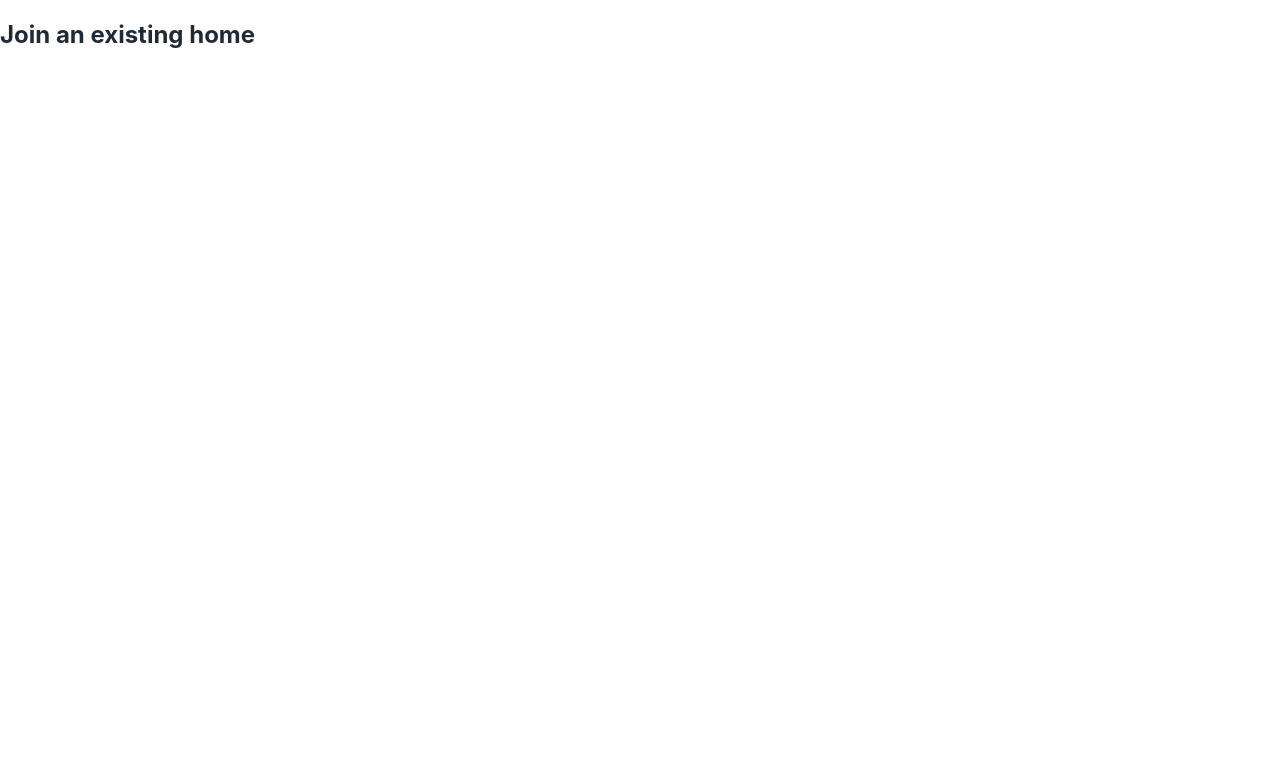
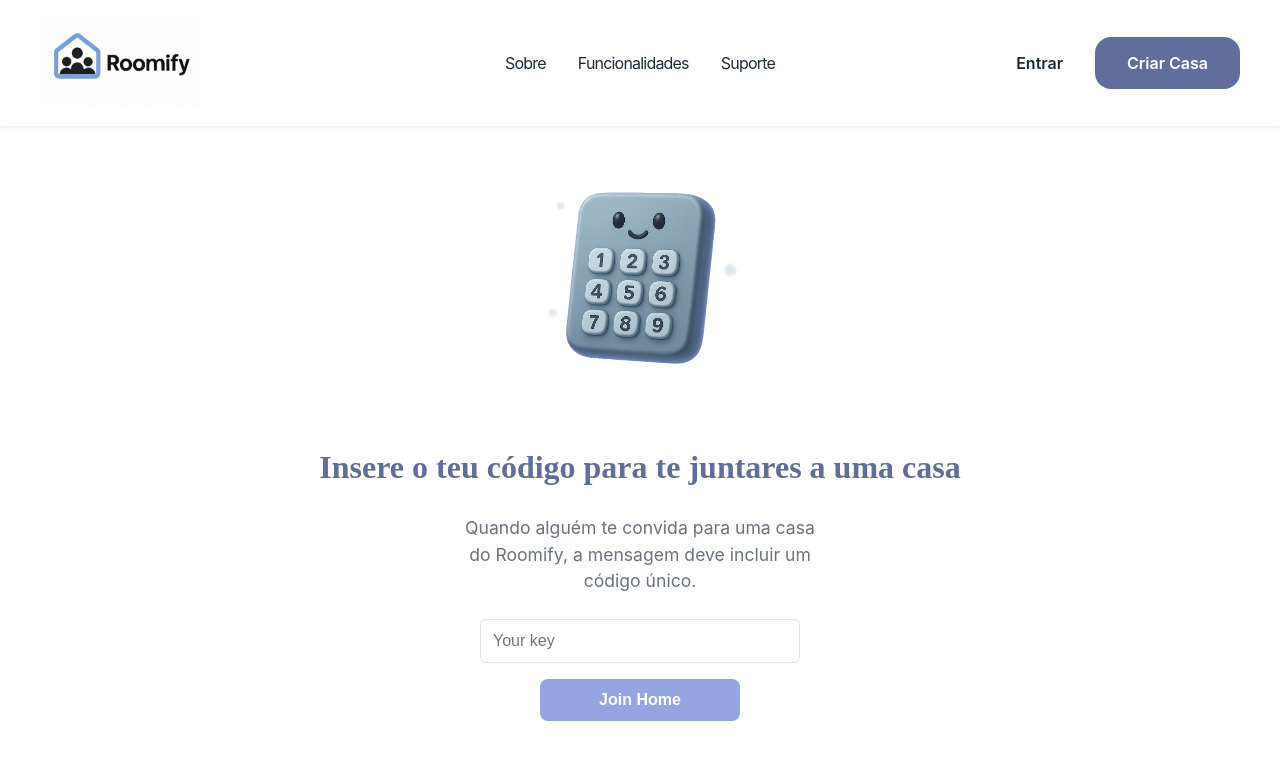
Before and after one commit to santyveloso/Roomify_V3, a React (Create React App) app in the folder frontend/: page /join-home in a window 1280 px wide. Shown: the top 760 px of the page. Built offline with nearby package versions, Linux system fonts and the light colour scheme.

Commit message:
botoes da landing page levam a pagina de Criar Casa e Juntar via codigo

```diff
--- a/frontend/src/App.js
+++ b/frontend/src/App.js
@@ -2,7 +2,6 @@ import React from 'react';
 import { BrowserRouter as Router, Routes, Route } from 'react-router-dom';
 import LandingPage from './pages/LandingPage';
 import Dashboard from './pages/Dashboard';
-import CreateOrJoin from "./pages/CreateOrJoin";
 import CreateHome from "./pages/CreateHome";
 import JoinHome from "./pages/JoinHome";
 import LoginPage from './pages/LoginPage';
@@ -14,8 +13,7 @@ function App() {
         /*
         //<Route path="/landingpage" element={<LandingPage />} />
         */
-          <Route path="/" element={<CreateHome />} />
-        <Route path="/create-or-join" element={<CreateOrJoin />} />
+        <Route path="/" element={<LandingPage />} />
         <Route path="/create-home" element={<CreateHome />} />
         <Route path="/join-home" element={<JoinHome />} />
         <Route path="/dashboard" element={<Dashboard />} />
--- /dev/null
+++ b/frontend/src/JoinHome.css
@@ -0,0 +1,63 @@
+.join-home-wrapper {
+    display: flex;
+    flex-direction: column;
+    align-items: center;
+    padding: 2rem 1rem;
+    margin-top: var(--navbar-height);        /* Espaço para a Navbar fixa */
+    min-height: calc(100vh - var(--navbar-height));
+    box-sizing: border-box;
+    background: var(--background-color);
+  }
+
+  .join-home-wrapper > * {
+    margin-top: calc(var(--navbar-height) - 20px);
+    margin-bottom: 1.5rem;                   /* Espaçamento padrão */
+  }
+
+  .join-home-img {
+    width: 300px;
+    max-width: 60%;
+    height: auto;
+  }
+
+  .join-home-title {
+    font-family: var(--font-primary);
+    font-size: 1.8rem;
+    text-align: center;
+  }
+
+  .join-home-sub {
+    font-size: 1rem;
+    color: var(--light-text);
+    max-width: 360px;
+    text-align: center;
+  }
+
+  .form-input {
+    width: 100%;
+    max-width: 320px;
+    padding: 0.75rem;
+    font-size: 1rem;
+    border: 1px solid var(--border-color);
+    border-radius: 0.375rem;
+    box-sizing: border-box;
+  }
+
+  .primary-btn {
+    width: 100%;
+    max-width: 200px;
+    padding: 0.75rem;
+    font-size: 1rem;
+    border-radius: 0.5rem;
+    margin-top: 1rem;
+  }
+
+  .info-box {
+    max-width: 360px;
+    padding: 1rem;
+    background: var(--light-background);
+    border-radius: 0.5rem;
+    color: var(--text-color);
+    line-height: 1.5;
+    text-align: left;
+  }
--- a/frontend/src/components/HouseSwitcher.css
+++ /dev/null
@@ -1,27 +0,0 @@
-.house-switcher {
-    width: 100%;
-    max-width: 500px;
-    margin: 0 auto;
-  }
-
-  .switcher-buttons {
-    display: flex;
-    justify-content: space-between;
-    margin-bottom: 16px;
-  }
-
-  .switcher-buttons button {
-    flex: 1;
-    padding: 12px;
-    font-weight: bold;
-    border: none;
-    cursor: pointer;
-    background-color: #eee;
-    transition: background 0.3s;
-  }
-
-  .switcher-buttons button.active {
-    background-color: #b39ced;
-    color: white;
-    border-radius: 8px;
-  }
--- a/frontend/src/components/HouseSwitcher.jsx
+++ /dev/null
@@ -1,31 +0,0 @@
-import { useState } from "react";
-import CreateHome from "../pages/CreateHome";
-import JoinHome from "../pages/JoinHome";
-import './HouseSwitcher.css';
-
-export default function HouseSwitcher() {
-  const [activeTab, setActiveTab] = useState("criar");
-
-  return (
-    <div className="house-switcher">
-      <div className="switcher-buttons">
-        <button
-          className={activeTab === "criar" ? "active" : ""}
-          onClick={() => setActiveTab("criar")}
-        >
-          Criar Casa
-        </button>
-        <button
-          className={activeTab === "juntar" ? "active" : ""}
-          onClick={() => setActiveTab("juntar")}
-        >
-          Juntar Casa
-        </button>
-      </div>
-
-      <div className="form-container">
-        {activeTab === "criar" ? <CreateHome /> : <JoinHome  />}
-      </div>
-    </div>
-  );
-}
--- a/frontend/src/components/Navbar.jsx
+++ b/frontend/src/components/Navbar.jsx
@@ -40,18 +40,18 @@ export default function Navbar() {
         {/* Ações */}
         <div className="navbar-actions">
           <Link
-            to="/login"
+            to="/join-home"
             className="sign-in-button"
             scroll={el => el.scrollIntoView({ behavior: 'smooth' })}
           >
             Entrar
           </Link>
           <Link
-            to="/register"
+            to="/create-home"
             className="navbar-cta-button"
             scroll={el => el.scrollIntoView({ behavior: 'smooth' })}
           >
-            Começar
+            Criar Casa
           </Link>
         </div>
       </div>
--- a/frontend/src/pages/CreateOrJoin.jsx
+++ /dev/null
@@ -1,11 +0,0 @@
-import React from "react";
-import HouseSwitcher from "../components/HouseSwitcher";
-
-export default function CreateOrJoin() {
-  return (
-    <div className="create-or-join-wrapper">
-      <h1 className="create-or-join-title">Gerir Casa</h1>
-      <HouseSwitcher />
-    </div>
-  );
-}
--- a/frontend/src/pages/JoinHome.jsx
+++ b/frontend/src/pages/JoinHome.jsx
@@ -1,11 +1,54 @@
-import HouseSwitcher from '../components/HouseSwitcher';
-
+// src/pages/JoinHome.jsx
+import React, { useState } from "react";
+import { useNavigate } from "react-router-dom";
+import codeImg from "../images/numpad.png";     // se quiseres manter a mesma imagem
+import "../JoinHome.css";
+import Navbar from "../components/Navbar";
 
 export default function JoinHome() {
-    return (
-      <div>
-        <h2>Join an existing home</h2>
-        {/*input da key depois */}
+  const [inviteKey, setInviteKey] = useState("");
+  const nav = useNavigate();
+
+  const handleJoin = () => {
+    // TODO: chamar a tua API para validar a inviteKey
+    // e redirecionar para o Dashboard ou casa criada
+    nav("/dashboard");
+  };
+
+  return (
+    <>
+      <Navbar />
+
+      <div className="create-home-wrapper"> {/* reaproveita o wrapper do CreateHome */}
+        <img
+          src={codeImg}
+          alt="Chave de convite"
+          className="create-home-img"
+        />
+
+        <h1 className="create-home-title">
+          Insere o teu código para te juntares a uma casa
+        </h1>
+        <p className="create-home-sub">
+          Quando alguém te convida para uma casa do Roomify, a mensagem deve incluir um código único.
+        </p>
+
+        <input
+          type="text"
+          value={inviteKey}
+          onChange={e => setInviteKey(e.target.value)}
+          placeholder="Your key"
+          className="form-input"   /* podes criar este estilo no teu CSS */
+        />
+
+        <button
+          className="primary-btn"
+          disabled={inviteKey.length === 0}
+          onClick={handleJoin}
+        >
+          Join Home
+        </button>
       </div>
-    );
-  }
+    </>
+  );
+}
```
Also changed, not shown: frontend/src/images/numpad.png (added).
